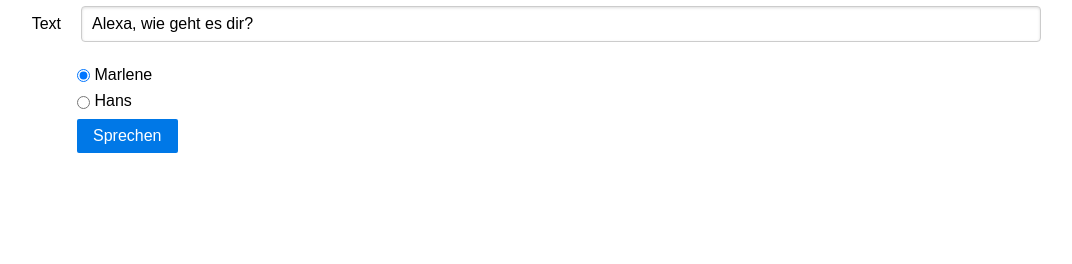
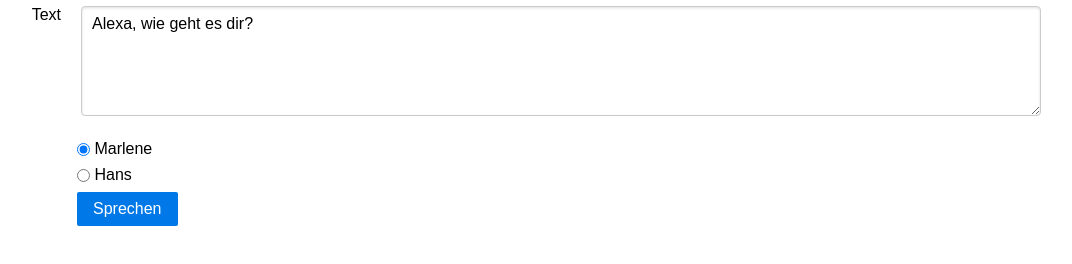
Before and after one commit to torstenwerner/polly, a website: page ui/index.html in a window 1280 px wide. Shown: the whole page, without its empty margins (99-1171 px from the left). Drawn offline with nearby package versions, Linux system fonts and the light colour scheme.

Commit message:
use textarea

```diff
--- a/ui/index.html
+++ b/ui/index.html
@@ -14,7 +14,7 @@
 <fieldset>
     <div class="pure-control-group">
         <label for="text">Text</label>
-        <input id="text" name="text" type="text" value="Alexa, wie geht es dir?" class="pure-input-3-4">
+        <textarea id="text" name="text" type="text" class="pure-input-3-4" rows="5">Alexa, wie geht es dir?</textarea>
     </div>
     <div class="pure-controls">
         <label for="voice-marlene" class="pure-radio">
```
